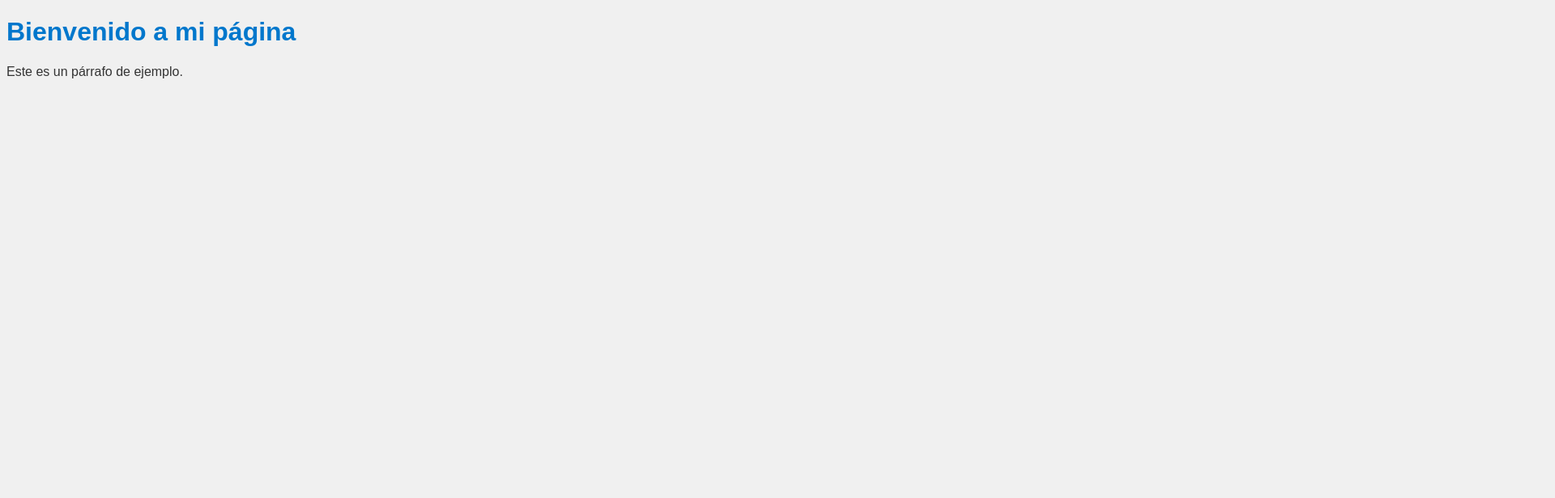
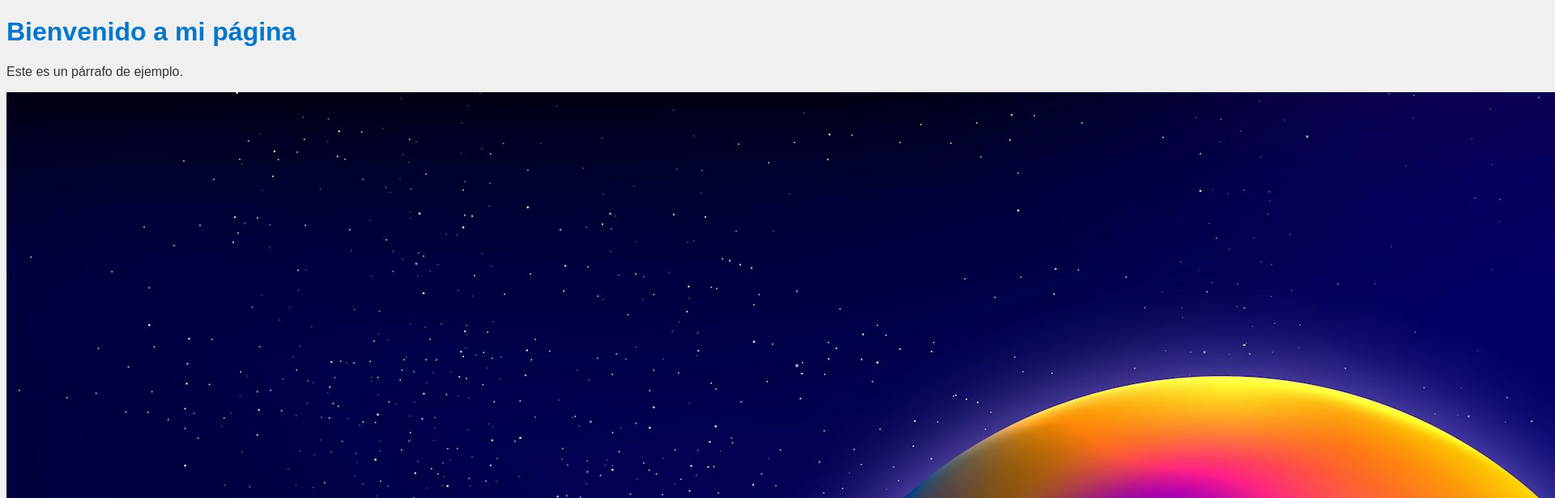
Before and after one commit to ivansensi54/Exercise-Unit5_website, a plain HTML site: page index.html in a window 1280 px wide. Shown: the top 616 px of the page at 81% size, 1920 px wide, since content can reach past the window. Drawn offline with Linux system fonts and the light colour scheme.

Commit message:
Added first image

```diff
--- a/index.html
+++ b/index.html
@@ -8,6 +8,7 @@
 <body>
     <h1>Bienvenido a mi página</h1>
     <p>Este es un párrafo de ejemplo.</p>
+    <img src="picture.jpg" alt="imagen">
 </body>
 <footer>
 </footer>
```
Also changed, not shown: picture.jpg (added).
